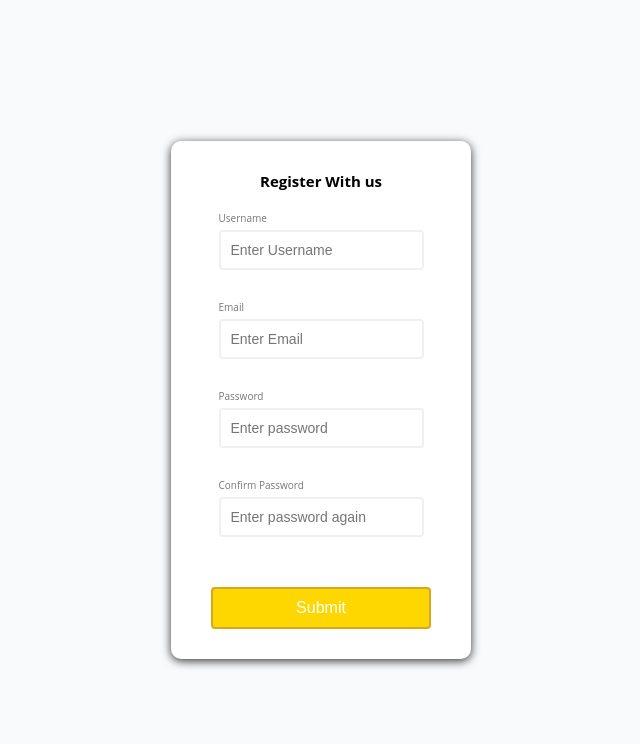
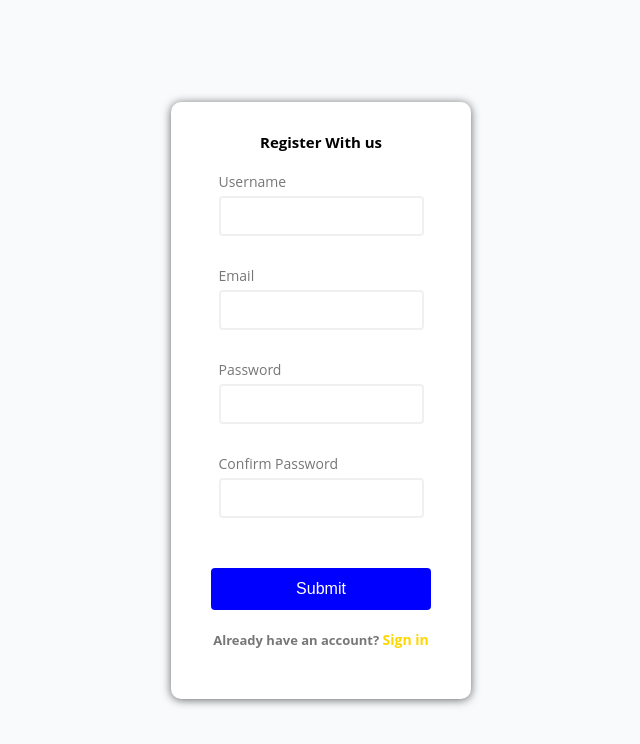
Before and after one commit to Hussein-miracle/Form-Validator, a plain HTML site: page index.html in a window 1280 px wide. Shown: the whole page, without its empty margins (319-959 px from the left). Drawn offline with Linux system fonts and the light colour scheme.

Commit message:
Added a signIn link

```diff
--- a/index.html
+++ b/index.html
@@ -17,12 +17,12 @@
 
       <div class="form-control">
         <label for="username" >Username</label>
-      <input type="text" placeholder="Enter Username" id="username">
+      <input type="text" id="username">
 
       </div>
       <div class="form-control">
         <label for="email" >Email</label>
-        <input type="text" placeholder="Enter Email" id="email">
+        <input type="text"  id="email">
 
 
 
@@ -30,7 +30,7 @@
 
       <div class="form-control">
         <label for="password" >Password</label>
-        <input type="password" placeholder="Enter password" id="password">
+        <input type="password"  id="password">
 
 
 
@@ -38,12 +38,13 @@
 
       <div class="form-control">
         <label for="password__confirm" >Confirm Password</label>
-        <input type="password" placeholder="Enter password again" id="passwordConfirm">
+        <input type="password"  id="passwordConfirm">
 
       </div>
 
 
-      <button>Submit</button>
+      <button >Submit</button>
+      <h2 class="signin__text">Already have an account? <span><a class="signin__link" href="#">Sign in</a></span></h2>
       </form>
   </div>
 
--- a/style.css
+++ b/style.css
@@ -26,7 +26,7 @@ body{
   border-radius: 1rem;
   background-color: #fff;
   /* padding: 4rem; */
-  box-shadow: 0 2px 10px rgba(0, 0 ,0,0.8);
+  box-shadow: 0 1px 10px rgba(0, 0 ,0,0.6);
   width: 30rem;
 }
 
@@ -56,6 +56,7 @@ h2{
 .form-control label{
   align-self: flex-start;
   color: #777;
+  font-size: 1.4rem;
 
   margin-bottom: .5rem;
 }
@@ -72,6 +73,10 @@ h2{
 .form-control input:focus{
   outline: 0;
   border-color: #777;
+}
+.form-control input::placeholder{
+  outline: 0;
+  color: #777;
 }
 
 .form-control.success input{
@@ -96,13 +101,26 @@ h2{
 
 .form button{
   cursor: pointer;
-  background-color: gold;
-  border: 2px solid goldenrod;
-
+  background-color:blue;
   border-radius: 4px;
   color: #fff;
   font-size: 1.6rem;
   width: 100%;
   padding: 1rem;
   margin-top: 2rem;
+  margin-bottom: 2rem;
+  outline: transparent;
+  border-color: transparent;
 }
+
+
+.signin__text{
+  color:#777;
+  font-size: 1.3rem;
+}
+.signin__link{
+  text-decoration: none;
+  font-size: 1.4rem;
+  color: gold;
+
+}
```
